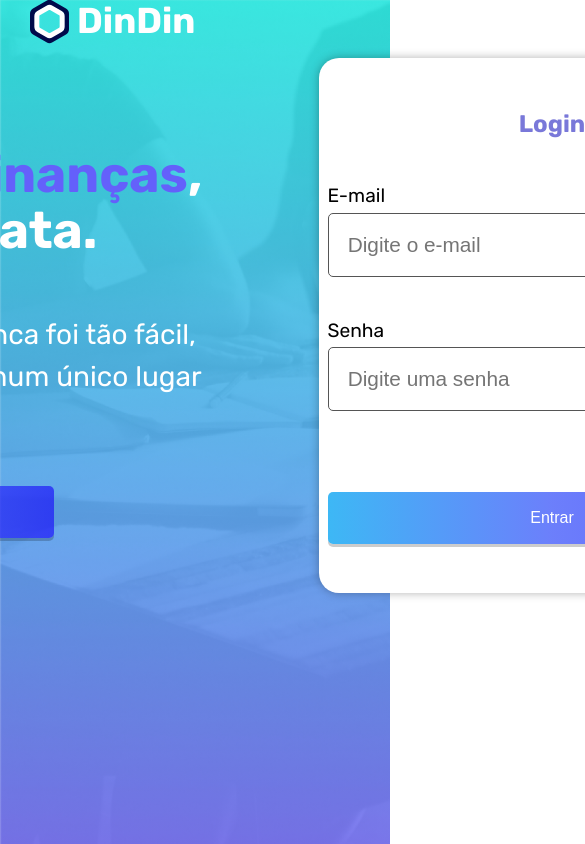
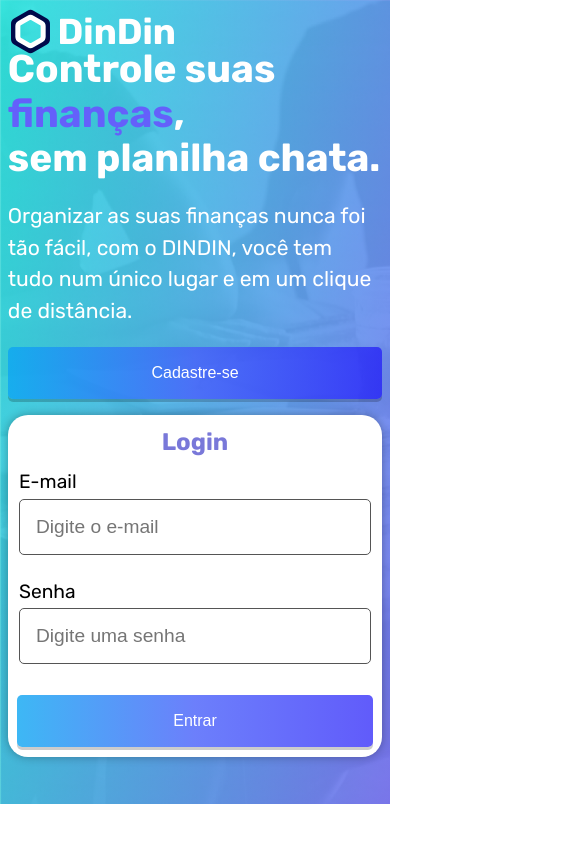
Before and after one commit to wandersonareis/desafio-frontend-03-dindin, a React (Vite) app: page / in a window 390 px wide. Shown: the top 844 px of the page, 585 px wide, since content can reach past the window. Built offline with nearby package versions, Linux system fonts and the light colour scheme.

Commit message:
Responsividade em pág login e cadastro

```diff
--- a/src/components/Header/headerStyled.js
+++ b/src/components/Header/headerStyled.js
@@ -5,10 +5,12 @@ export const MainHeader = styled.header`
   display: flex;
   align-items: center;
   justify-content: space-between;
-  padding: 4% 7%;
+  margin-top: 3%;
   width: 100%;
-  height: 42px;
+  height: 2.5rem;
   color: ${whitePureColor};
+  position: fixed;
+  top: 0;
 `;
 export const DindinHeader = styled.div`
   display: flex;
--- a/src/components/basics/InputStyled.jsx
+++ b/src/components/basics/InputStyled.jsx
@@ -3,9 +3,11 @@ import styled from "@emotion/styled";
 
 const InputContainer = styled.div`
   display: flex;
+  position: relative;
   flex-direction: column;
-  width: 449px;
-  position: relative;
+  width: 22rem;
+  max-width: 449px;
+  margin-bottom: 2%;
 `;
 
 const InputLabel = styled.label`
@@ -16,17 +18,17 @@ const InputLabel = styled.label`
 `;
 
 const InputElement = styled.input`
-  font-size: 1.3rem;
-  padding: 1.2rem;
+  font-size: 1.2rem;
   border: solid 1px rgb(85, 85, 85);
   border-radius: 5px;
-  height: 4rem;
+  height: 3.5rem;
+  padding: 1rem;
+  margin-bottom: .5rem;
 `;
 
 const Prefix = styled.span`
   position: absolute;
   top: 67%;
-
   left: 1.2rem;
   font-size: 1.2rem;
   transform: translateY(-50%);
--- a/src/components/form/loginFormStyled.js
+++ b/src/components/form/loginFormStyled.js
@@ -1,23 +1,34 @@
 import styled from "@emotion/styled";
 import { highlightColor, whitePureColor } from "../colors";
-import { Container } from "../styled";
 import { ModalContentForm } from "../modal/modalStyled";
 
-export const LoginContainer = styled(Container)`
-  padding: 4% 7%;
+export const LoginContainer = styled.div`
+  --auto-grid-min-size: 20rem;
+  display: grid;
+  grid-template-columns: repeat(auto-fit, minmax(var(--auto-grid-min-size), 1fr));
+  grid-gap: 1rem;
+  align-items: center;
+
+  @media (min-width: 1024px) {
+    justify-items: end;
+  }
 `;
 export const LoginFormContainer = styled(ModalContentForm)`
-  justify-content: space-evenly;
-  height: 535px;
+  justify-content: space-between;
+  gap: .5rem;
+  max-height: 30rem;
   padding: 2.5%;
+  @media (min-width: 1024px) {
+    max-width: max-content;
+  }
 `;
 export const LoginLeftContainer = styled.div`
   display: flex;
-  flex: 50%;
   flex-wrap: wrap;
   gap: 20px;
 `;
 export const TittleParagraph = styled.h1`
+  font-size: calc(2.3rem + 0.5vw);
   color: ${whitePureColor};
 
   & > strong {
@@ -26,17 +37,17 @@ export const TittleParagraph = styled.h1`
 `;
 export const Paragraph = styled.p`
   display: flex;
-  width: 614px;
-  height: 124px;
-  font-size: 28px;
+  font-size: calc(1.2rem + 0.5vw);
   text-overflow: ellipsis;
   text-align: left;
-  margin-right: 100px;
-  margin-top: 0;
   color: ${whitePureColor};
 
   & > strong {
     margin-left: 1%;
     color: ${highlightColor};
   }
+
+  @media (min-width: 1024px) {
+    max-width: 33rem;
+  }
 `;
--- a/src/components/form/signUpForm.jsx
+++ b/src/components/form/signUpForm.jsx
@@ -92,7 +92,7 @@ const SignUpContainer = styled(Container)`
 `;
 
 const SignUpContent = styled(ModalContentForm)`
-justify-content: space-around;
+  justify-content: space-around;
   align-items: center;
-  height: 770px;
+  max-height: 770px;
 `;
--- a/src/components/modal/modalStyled.js
+++ b/src/components/modal/modalStyled.js
@@ -61,12 +61,14 @@ export const ModalContentForm = styled.form`
   display: flex;
   flex-direction: column;
   justify-content: space-around;
+  align-items: center;
+  height: 100%;
+  max-height: 700px;
   background-color: ${whitePureColor};
   border-radius: 20px;
   box-shadow: 0 0 10px ${boxShadowColor};
   padding: 3%;
-  height: 100%;
-  max-height: 770px;
+  gap: .5rem;
 `;
 
 export const ModalEditProfileContent = styled(ModalContentForm)``;
--- a/src/components/styled.js
+++ b/src/components/styled.js
@@ -3,10 +3,18 @@ import bgImage from "../assets/bg_main.png";
 import { highlightColor } from "./colors";
 
 export const Background = styled.div`
+  display: flex;
+  flex-direction: column;
+  justify-content: center;
   width: min(100vw, 1440px);
-  height: min(100vh, 1024px);
-  background: linear-gradient(180deg, rgba(5, 237, 227, 0.5) 0%, rgba(100, 95, 251, 0.5) 100%, rgba(100, 95, 251, 0.5) 100%), url(${bgImage});
+  height: min(100vh - 2.5rem, 1024px - 2.5rem);
+  padding: 3% 2%;
+  background: linear-gradient(to right, rgba(5, 237, 227, 0.5) 0%, rgba(100, 95, 251, 0.5) 100%, rgba(100, 95, 251, 0.5) 100%), url(${bgImage});
   background-size: cover;
+
+  @media (min-width: 1024px) {
+    padding: 0 7%;
+  }
 `;
 
 export const Container = styled.div`
--- a/src/index.css
+++ b/src/index.css
@@ -11,6 +11,7 @@
 }
 
 * {
+  margin: 0;
   box-sizing: border-box;
 }
 
@@ -18,7 +19,7 @@ body {
   width: 100vw;
   max-width: 1440px;
   height: 100vh;
-  max-height: 1024px;
+  max-height: max(100vh, 1024px);
   margin: 0 auto;
 }
 a {
@@ -31,8 +32,8 @@ a:hover {
 }
 
 h1 {
-  font-size: 3.2em;
-  line-height: 1.1;
+  font-size: 2.8rem;
+  line-height: 1.14;
 }
 
 button {
--- a/src/pages/SignIn/index.jsx
+++ b/src/pages/SignIn/index.jsx
@@ -6,18 +6,21 @@ import { Background } from "../../components/styled";
 export default function SignIn() {
   return (
     <Background>
-      <LoginContainer>
+
         <Header />
         <SignInForm />
-      </LoginContainer>
     </Background>
   );
 }
 
-const LoginContainer = styled.div`
+const LoginPageContainer = styled.div`
   display: flex;
   flex-direction: column;
   align-items: center;
   width: 100%;
-  height: 100%;
+  height: 100% - 4rem;
+
+  @media (min-width: 1024px) {
+    justify-content: center;
+  }
 `;
```
